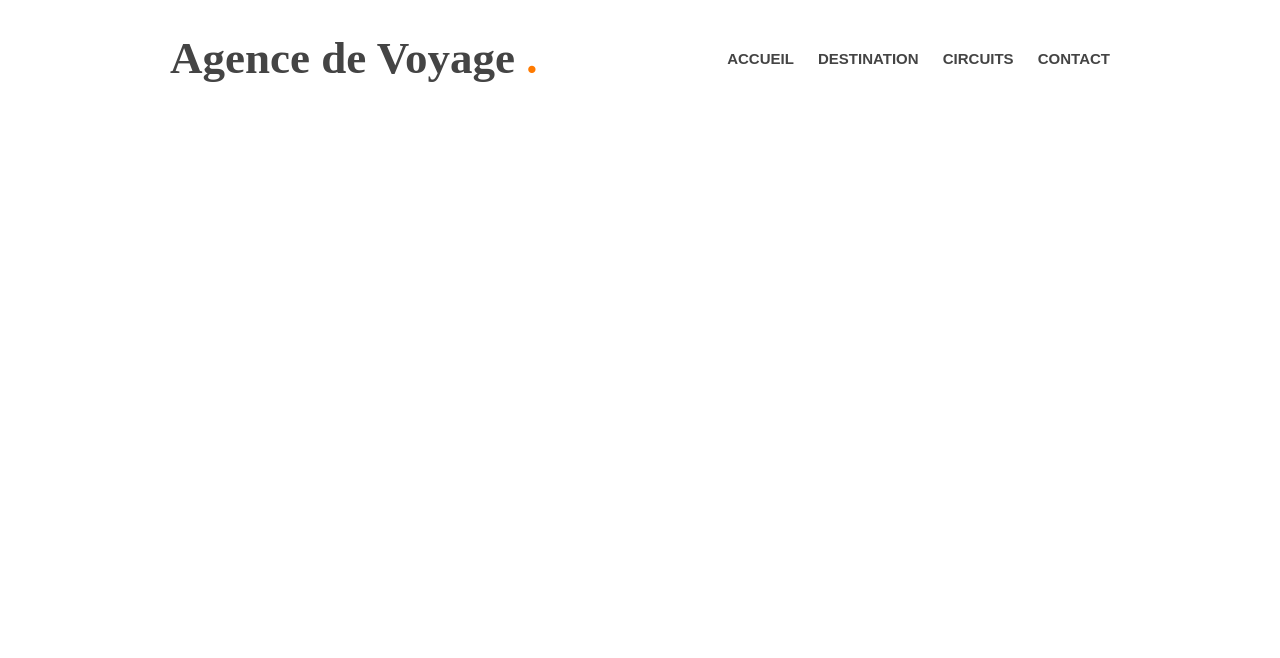
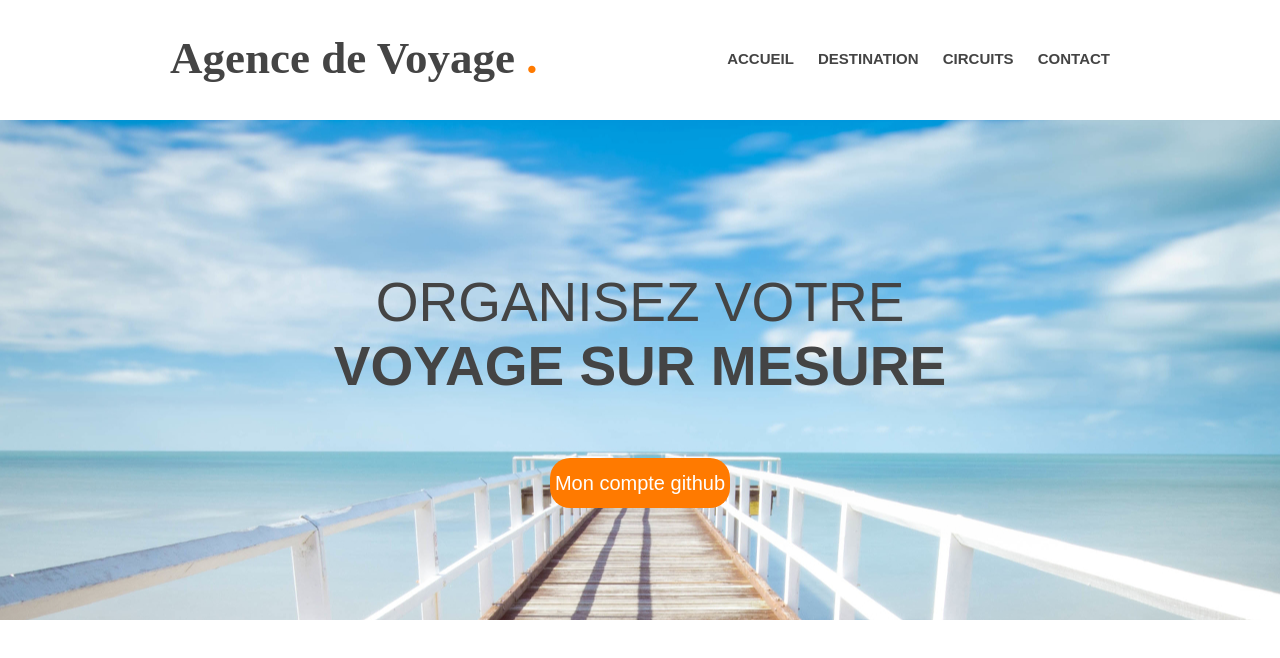
Before and after one commit to JonathanMutalaMutala/Agence-de-voyage, a plain HTML site: page index.html in a window 1280 px wide. Drawn offline with Linux system fonts and the light colour scheme.

Commit message:
Modification de Main image

```diff
--- a/index.html
+++ b/index.html
@@ -1,10 +1,12 @@
 <!DOCTYPE html>
 <html>
+
 <head>
-        <link href="styles.css" rel= "stylesheet">
+    <link href="styles.css" rel="stylesheet">
     <title>Agence de Voyage</title>
 
 </head>
+
 <body>
     <header>
         <div class="wrapper">
@@ -22,7 +24,10 @@
 
     <section id="main-image">
         <div class="wrapper">
-
+            <h2>Organisez votre <br>
+                <strong>voyage sur mesure</strong>
+            </h2>
+            <a href="#" class="button-1"> Mon compte github</a>
         </div>
     </section>
     <section id="steps">
@@ -36,4 +41,5 @@
     </footer>
 
 </body>
+
 </html>
--- a/styles.css
+++ b/styles.css
@@ -13,6 +13,10 @@ h1
     font-family: 'Times New Roman',serif;
     font-size: 45px;
     color: #444;
+}
+h2{
+    color : #444;
+    font-size: 55px;
 }
 .pointOrange{    /* Mon point orange de mon entete*/
     color : #ff7a00;
@@ -54,3 +58,33 @@ header nav ul li a {
     font-weight: bold;
     margin-left: 20px;
 }
+/* Main image */
+#main-image {
+    height: 500px;
+    margin-left: auto;
+    margin-right: auto;
+    display: block;
+    background: url('Images/24.6\ main.jpg.jpg') center;
+}
+#main-image h2 {
+    font-weight: normal;
+    text-transform: uppercase;
+    text-align: center;
+    padding : 150px 0 40px 0 ;
+    margin-bottom: 20px;
+}
+.button-1
+{
+    display:block;
+    width: 180px;
+    height: 50px;
+    background-color: #ff7a00;
+    color: white;
+    font-size: 20px;
+    margin: 0 auto;
+    line-height: 50px;
+    text-align: center;
+    border-radius: 20px;
+
+
+}
```
Also changed, not shown: Images/24.6 main.jpg.jpg (added), Images/JonathanMutala.jpg (added). Lines whose indentation alone changed are shown as unchanged.
